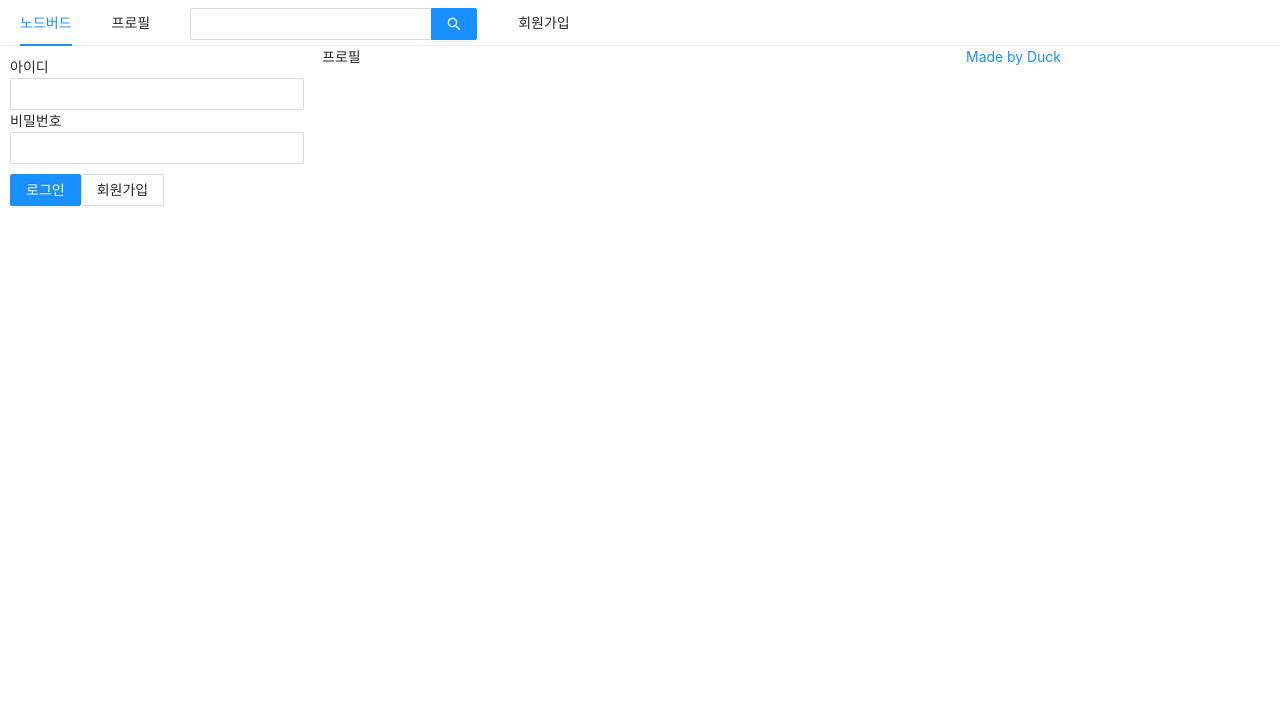
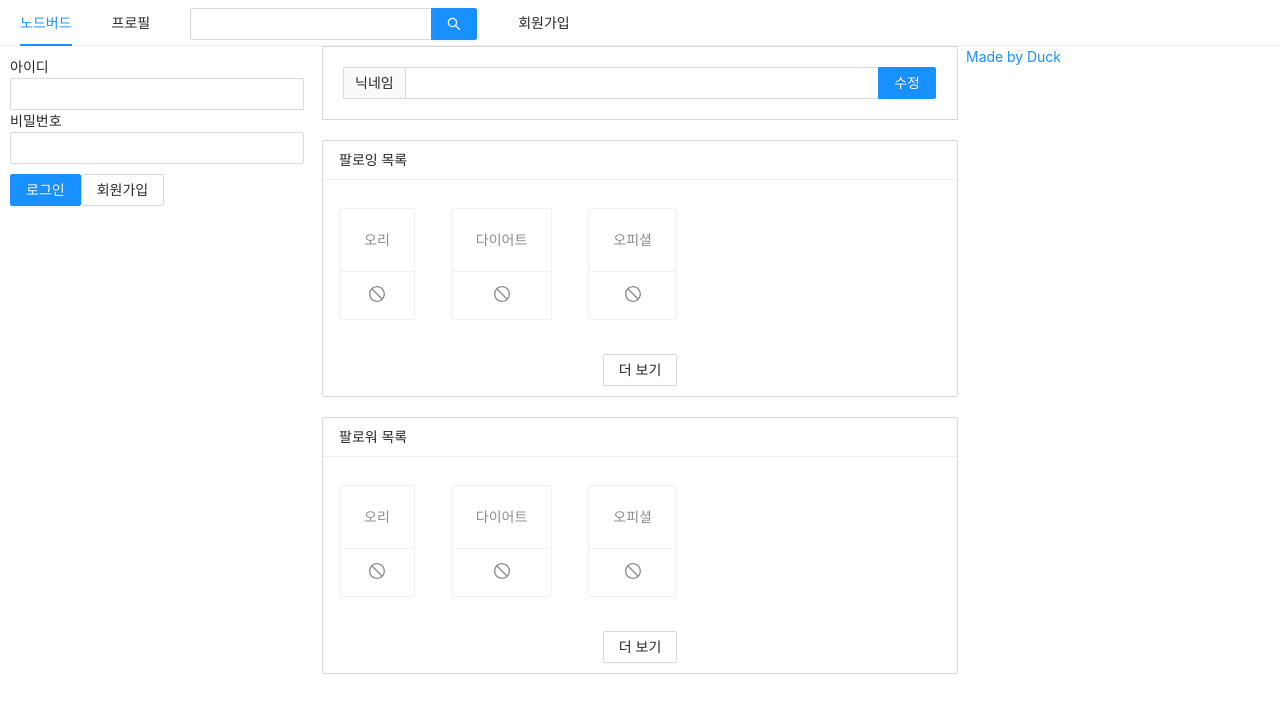
Before and after one commit to Duck-98/React_Nodejs_SNS, a Next.js app in the folder front/: page /profile in a window 1280 px wide. Shown: the top 712 px of the page. Built offline with nearby package versions, Linux system fonts and the light colour scheme.

Commit message:
프로필, 회원가입 페이지

```diff
--- /dev/null
+++ b/front/components/FollowList.js
@@ -0,0 +1,29 @@
+import React from 'react';
+import PropTypes from 'prop-types';
+import {Card, List,Button} from 'antd';
+import {StopOutlined} from '@ant-design/icons';
+const FollowList = ({ header, data }) => (
+    <List
+      style={{ marginBottom: '20px' }}
+      grid={{ gutter: 4, xs: 2, md: 3 }}
+      size="small"
+      header={<div>{header}</div>}
+      loadMore={<div style={{ textAlign: 'center', margin: '10px 0'}}><Button>더 보기</Button></div>}
+      bordered
+      dataSource={data}
+      renderItem={(item) => (
+        <List.Item style={{ marginTop: '20px' }}>
+          <Card actions={[<StopOutlined key="stop" />]}>
+            <Card.Meta description={item.nickname} />
+          </Card>
+        </List.Item>
+      )}
+    />
+  );
+FollowList.propTypes = {
+    header : PropTypes.string.inRequired,
+    data : PropTypes.array.isRequired,
+};
+
+
+export default FollowList;
--- /dev/null
+++ b/front/components/NicknameEditForm.js
@@ -0,0 +1,13 @@
+import { Input,Form } from 'antd'
+import React,{useMemo} from 'react'
+
+
+const NicknameEditForm = () => {
+    return (
+      <Form style={{ marginBottom: '20px', border: '1px solid #d9d9d9', padding: '20px' }}>
+        <Input.Search addonBefore="닉네임" enterButton="수정" />
+      </Form>
+    );
+  };
+
+export default NicknameEditForm
--- a/front/pages/profile.js
+++ b/front/pages/profile.js
@@ -1,13 +1,25 @@
 import React from'react';
 import AppLayout from '../components/AppLayout';
 import Head from 'next/head';
+import FollowList from '../components/FollowList';
+import NicknameEditForm from '../components/NicknameEditForm';
+
 const Profile = ()=>{
+    const followerList = [{nickname: '오리'},{nickname : '다이어트'},{nickname : '오피셜'}]
+    const followingList = [{nickname: '오리'},{nickname : '다이어트'},{nickname : '오피셜'}]
     return(
     <>
         <Head>
             <title>내 프로필 / NodeBird</title>
         </Head>
-    <AppLayout>프로필</AppLayout>
+    <AppLayout>
+        <NicknameEditForm/>
+        <FollowList header="팔로잉 목록"  data={followingList}/>
+        <FollowList header="팔로워 목록" data={followerList}/>
+
+
+
+    </AppLayout>
     </>
     );
 };
```
Also changed, not shown: front/pages/signup.js (+70 -9 lines).
